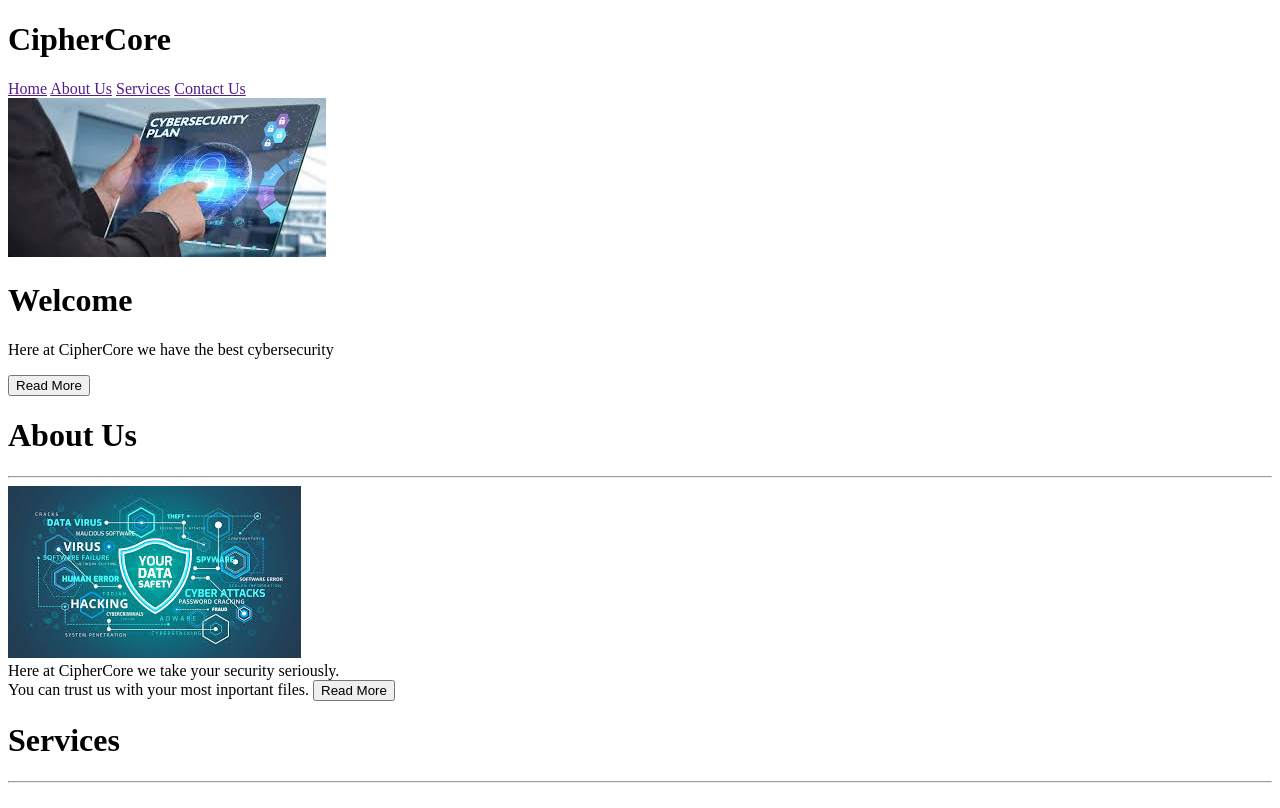
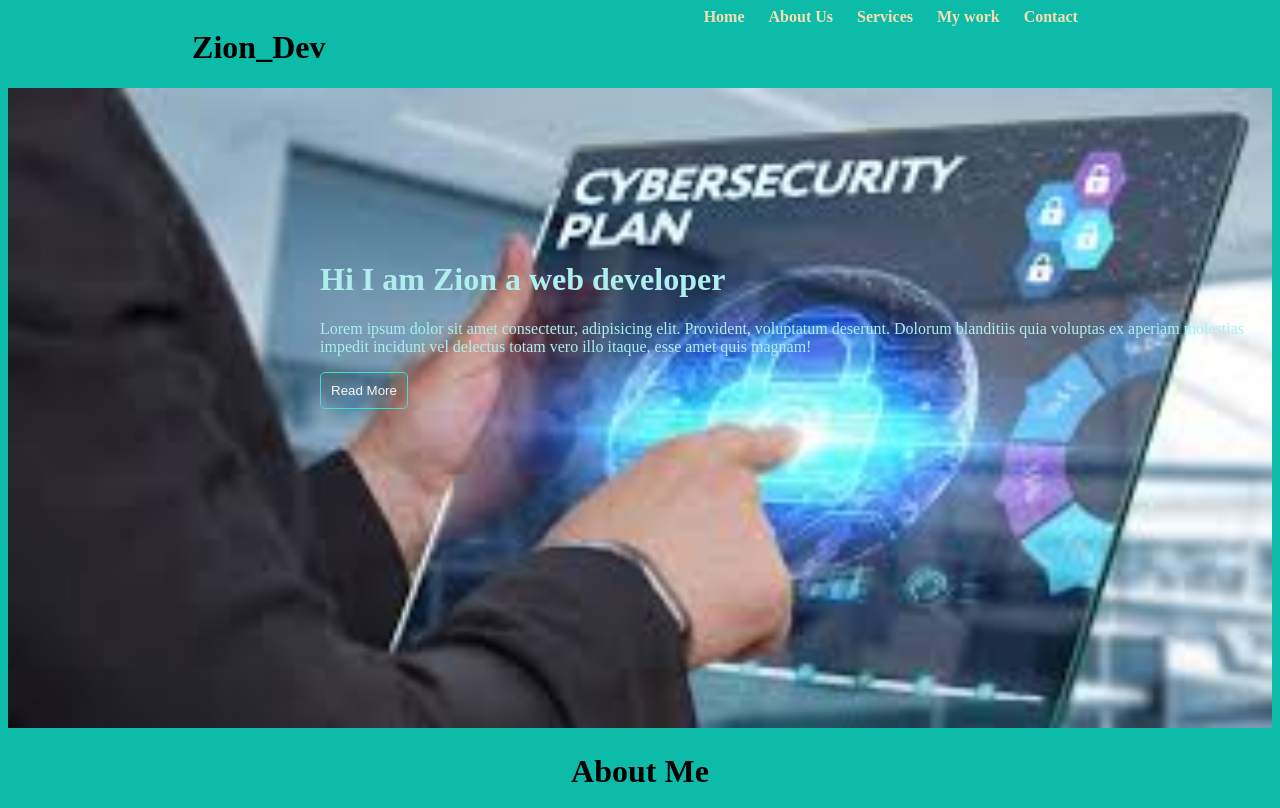
Before and after one commit to Zion-Nyaaba/cybersecurity, a plain HTML site: page index.html in a window 1280 px wide. Shown: the top 808 px of the page. Drawn offline with Linux system fonts and the light colour scheme.

Commit message:
finally finished

```diff
--- /dev/null
+++ b/Style/style.css
@@ -0,0 +1,99 @@
+ body{
+    font-size: 16px;
+    font-family:montserrat ;
+    background-color: rgb(13, 188, 168);
+  }
+  a{
+    text-decoration: none;
+    color: wheat ;
+    font-weight: bold;
+    padding: 10px;
+  }
+
+  a:hover{
+    background-color: beige;
+  }
+  header{
+    display: flex;
+    justify-content: space-around;
+  }
+  button{
+    padding: 10px;
+    background-color: rgb(23, 22, 119);
+    border-radius: 5px;
+  }
+  button:hover{
+    background-color: aqua;
+  }
+  .hero-img{
+    width: 100%;
+  }
+  .hero-img img{
+    width: 100%;
+    height: 80vh;
+    position: relative;
+  }
+  .msg{
+    position: absolute;
+    top: 30%;
+    color: paleturquoise;
+    left: 25%;
+  }
+  .msg button{
+    border: 1px solid turquoise;
+    background-color: transparent;
+    color: whitesmoke;
+  }
+  .msg button:hover{
+    background-color: rgb(34, 141, 199);
+
+  }
+  .main-abt h1{
+    text-align: center;
+  }
+  .abt-cont{
+    display: flex;
+    justify-content: space-around;
+  }
+  .abt-cont img{
+    width: 400px;
+    display: flex;
+    justify-content: space-around;
+    height: 300px;
+  }
+  .abt-cont p{
+    text-align: justify;
+    line-height: 1.5rem;
+  }
+  hr{
+    width: 150px;
+    border: 1px solid rgb(13, 165, 158);
+  }
+  .serviceimg{
+    display: flex;
+    justify-content: space-around;
+    flex-wrap: wrap;
+  }
+
+  .service-img{
+     width: 100px;
+    height: 10px;
+
+
+
+  }
+  .services{
+    text-align: center;
+
+  justify-content: space-around;
+  position: relative;
+  flex-wrap: wrap;
+  }
+.work{
+  text-align: center;
+}
+.work img{
+  height: 250px;
+
+  justify-content: space-around;
+}
--- a/index.html
+++ b/index.html
@@ -3,36 +3,41 @@
 <head>
   <meta charset="UTF-8">
   <meta name="viewport" content="width=device-width, initial-scale=1.0">
-  <title>CypersecuritywithZion</title>
+  <title>Zion_Dev</title>
+  <link rel="stylesheet" href="Style/style.css">
 </head>
 <body>
   <header>
-    <h1>CipherCore</h1>
-    <a href="">Home</a>
+    <h1>Zion_Dev</h1>
+    <nav>
+      <a href="">Home</a>
     <a href="">About Us</a>
     <a href="">Services</a>
-    <a href="">Contact Us</a>
+    <a href="">My work</a>
+    <a href="">Contact</a>
+  </nav>
+
   </header>
   <main>
     <div class="hero-img">
       <img src="CipherCore img.png" alt="">
     </div>
     <div class="msg">
-      <h1>Welcome</h1>
-      <p>Here at CipherCore we have the best cybersecurity</p>
+      <h1>Hi I am Zion a web developer</h1>
+      <p>Lorem ipsum dolor sit amet consectetur, adipisicing elit. Provident, voluptatum deserunt. Dolorum blanditiis quia voluptas ex aperiam molestias impedit incidunt vel delectus totam vero illo itaque, esse amet quis magnam!</p>
       <button>Read More</button>
     </div>
 
     <!--About Section-->
     <div class="main-abt">
-      <h1>About Us</h1>
+      <h1>About Me</h1>
       <hr>
 
       <div class="abt-cont">
-        <img src="cipher img.jpg" alt="">
+        <img src="pinterst.jpg" alt="">
         <div>
-          Here at CipherCore we take your security seriously. <br> You can trust us with your most inportant files.
-          <button>Read More</button>
+          <p>I am a front end developer. I am still learnig and have not fully mastered html and css</p>
+
         </div>
          </div>
     </div>
@@ -40,12 +45,20 @@
     <div class="services">
       <h1>Services</h1>
       <hr>
-      <div class="service-img">
-        <img src="pinterst.jpg" alt="">
-        <p>We handle very important files. And we also have very strong security</p>
+      <div class="servicesimg">
+        <img src="cipher img.jpg" alt="">
+        <h1>UI design</h1>
+        <p>Get the peculiar style for you and your team</p>
       </div>
     </div>
   </main>
+  <div class="work">
+    <h1>SOME OF MY WORK</h1>
+    <hr>
+    <img src="zion web.jpg" alt="">
+    <img src="returant.jpg" alt="">
+    <img src="zioooonn.jpg" alt="">
+  </div>
 
 </body>
 </html>
```
Also changed, not shown: returant.jpg (added), web.jpg (added), zion web.jpg (added), zioooonn.jpg (added).
